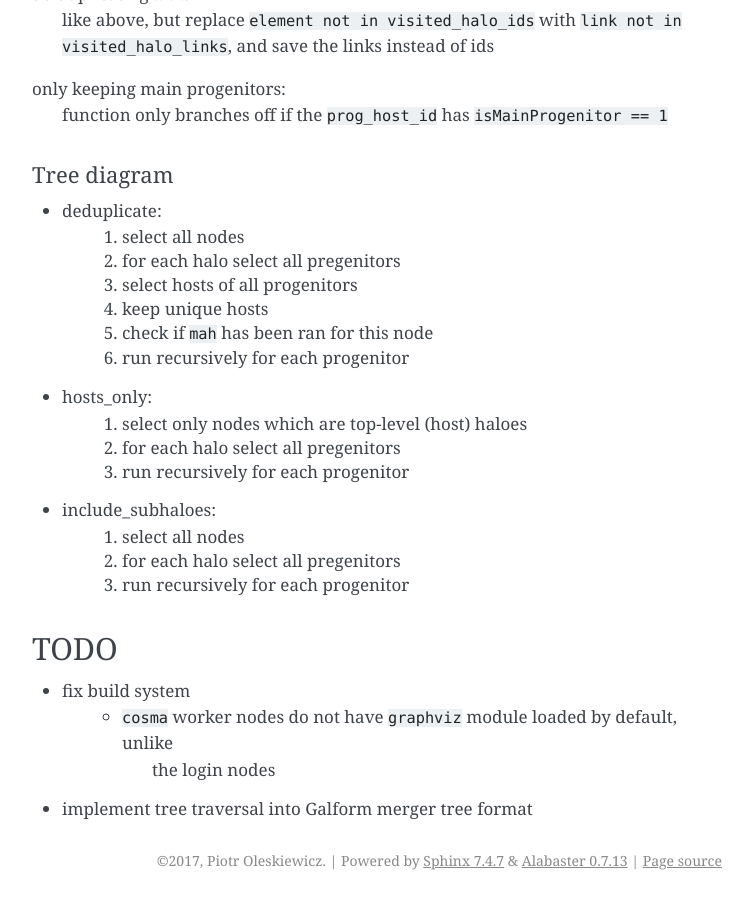
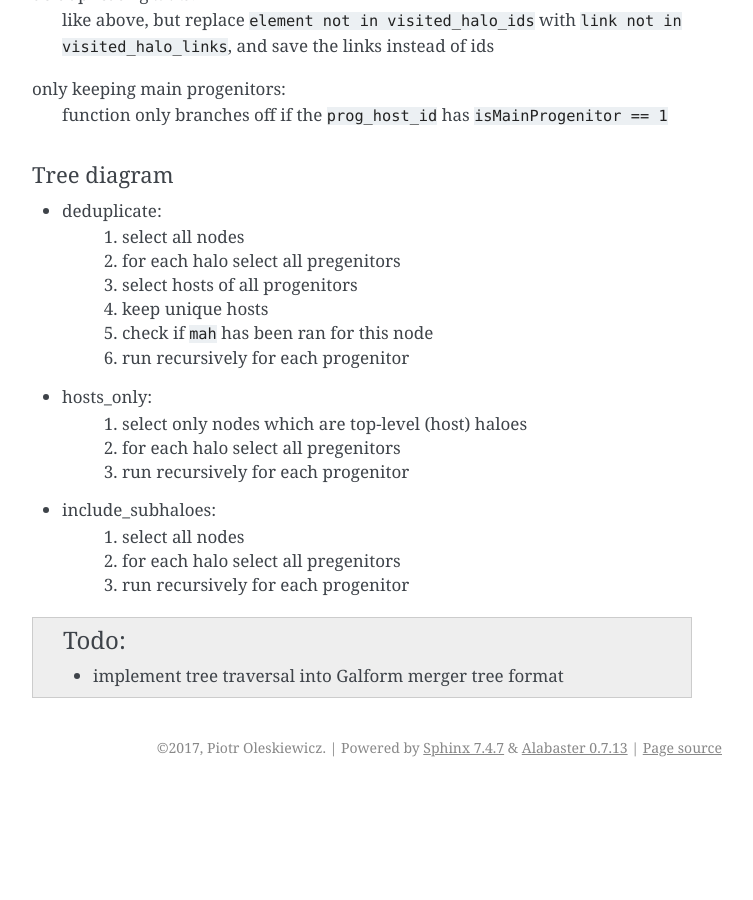
Before and after one commit to oleskiewicz/hbtp, a Sphinx documentation site: the page built from docs/index.rst, in a window 1280 px wide and 900 px high, scrolled down 1392 px. Shown: the whole window, without its empty margins (388-1141 px from the left). Built offline with Sphinx 7.4.7, drawn with Linux system fonts in a browser that asks for light colours; after the commit the page ends 2179 px from its top, so only the background shows below that.

```diff
--- a/docs/index.rst
+++ b/docs/index.rst
@@ -88,10 +88,6 @@
 	#. for each halo select all pregenitors
 	#. run recursively for each progenitor
 
-TODO
-====
+.. todo::
 
-- fix build system
-	- ``cosma`` worker nodes do not have ``graphviz`` module loaded by default, unlike
-		the login nodes
-- implement tree traversal into Galform merger tree format
+  - implement tree traversal into Galform merger tree format
```
Also changed, not shown: 3 other files.
